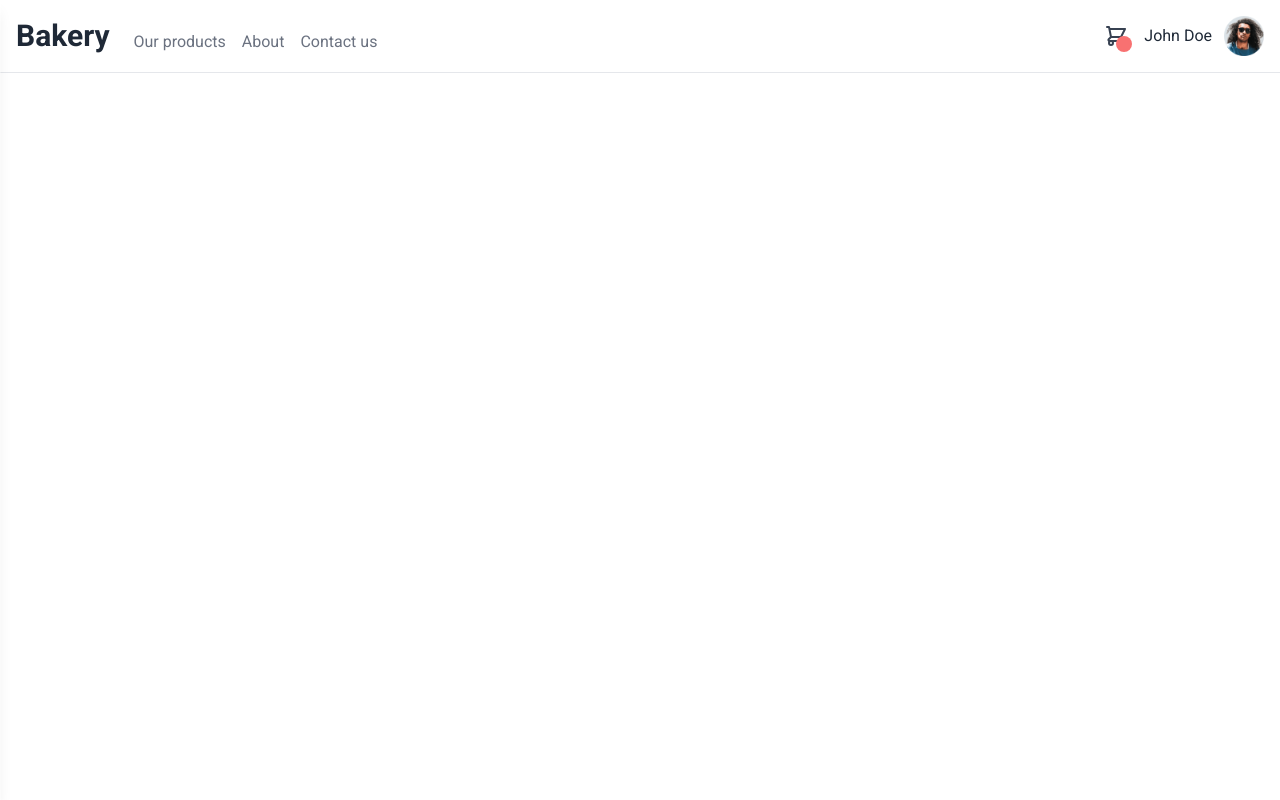
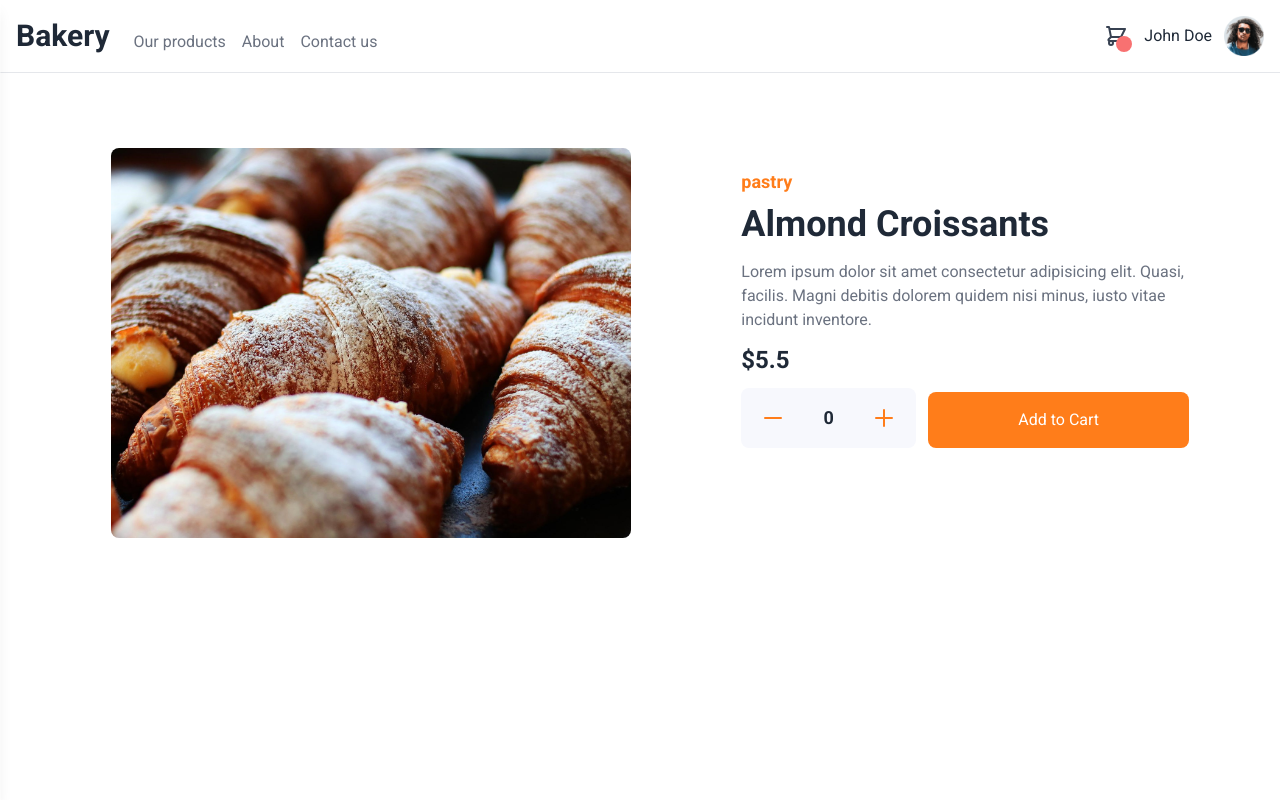
Before and after one commit to LFdeSouza/e-bakery-client, a React (Create React App) app: page /products/1 in a window 1280 px wide. Shown: the top 800 px of the page. Built offline with nearby package versions, Linux system fonts and the light colour scheme; data requests are answered from the project's data file.

Commit message:
product details page

```diff
--- a/src/App.tsx
+++ b/src/App.tsx
@@ -6,6 +6,7 @@ import Header from "./components/shared/Header";
 import Footer from "./components/shared/Footer";
 import Home from "./components/home/Home";
 import ProductsPage from "./components/products/ProductsPage";
+import ProductDetails from "./components/products/ProductDetails";
 //Types
 import { Product } from "./types/Product";
 
@@ -30,6 +31,7 @@ function App() {
           path="/products"
           element={<ProductsPage products={products} />}
         />
+        <Route path="/products/:productId" element={<ProductDetails />} />
       </Routes>
       <Footer />
     </>
--- /dev/null
+++ b/src/components/products/ProductDetails.tsx
@@ -0,0 +1,69 @@
+import React, { useEffect, useState } from "react";
+import { useParams } from "react-router-dom";
+import useImage from "../../hooks/useImage";
+import { Product } from "../../types/Product";
+import { MinusIcon, PlusIcon } from "@heroicons/react/outline";
+
+const ProductDetails = () => {
+  const { productId } = useParams();
+  const [product, setProduct] = useState<Product>({
+    name: "",
+    id: 0,
+    url: "",
+    price: 0,
+    description: "",
+    category: "",
+  });
+  const image = useImage(product.id);
+
+  const fetchProduct = async () => {
+    const res = await fetch(`http://localhost:3000/products/${productId}`);
+    const data = (await res.json()) as Product;
+    setProduct(data);
+  };
+  useEffect(() => {
+    fetchProduct();
+  }, []);
+
+  return (
+    <main className="mx-auto mt-32 mb-80 max-w-7xl">
+      <div className="sm:mx-auto sm:flex sm:w-11/12 sm:justify-between sm:gap-4">
+        <div className="mx-auto w-11/12 sm:max-w-[35rem] sm:p-5">
+          <img
+            className="object-cover w-full h-full rounded-lg"
+            src={image.image}
+            alt={product.name}
+          />
+        </div>
+        <div className="flex flex-col w-11/12 mx-auto mt-10 sm:max-w-md">
+          <h2 className="text-lg font-semibold text-mainOrange">
+            {product.category}
+          </h2>
+          <h3 className="mt-2 text-4xl font-semibold text-gray-800">
+            {product.name}
+          </h3>
+          <p className="mt-4 text-gray-500">{product.description}</p>
+          <p className="mt-3 text-2xl font-semibold text-gray-800">
+            {`$${product.price.toString()}`}
+          </p>
+          <div className="items-center sm:flex sm:justify-between sm:gap-3">
+            <div className="flex items-center justify-between p-4 px-10 mt-3 rounded-lg bg-grayishBlue sm:w-2/5 sm:px-5">
+              <button>
+                <MinusIcon className="w-6 h-6 text-mainOrange" />
+              </button>
+              <p className="text-lg font-bold text-gray-800">0</p>
+              <button>
+                <PlusIcon className="w-6 h-6 text-mainOrange" />
+              </button>
+            </div>
+            <button className="w-full p-4 mt-4 text-white rounded-lg bg-mainOrange hover:bg-orange-600 sm:w-3/5">
+              Add to Cart
+            </button>
+          </div>
+        </div>
+      </div>
+    </main>
+  );
+};
+
+export default ProductDetails;
--- a/src/components/products/ProductItem.tsx
+++ b/src/components/products/ProductItem.tsx
@@ -1,15 +1,20 @@
 import useImage from "../../hooks/useImage";
 import { Product } from "../../types/Product";
+import { useNavigate } from "react-router-dom";
 
 interface Props {
   product: Product;
 }
 
 const ProductItem: React.FC<Props> = ({ product }) => {
+  const navigate = useNavigate();
   const image = useImage(product.id);
 
   return (
-    <div className="p-5 mx-auto cursor-pointer sm:max-w-sm">
+    <div
+      onClick={() => navigate(`/products/${product.id}`)}
+      className="p-4 mx-auto cursor-pointer sm:max-w-sm"
+    >
       <div className="overflow-hidden rounded-lg ">
         <img
           className="object-cover transition-all duration-500 rounded-lg hover:scale-110"
--- a/src/components/products/ProductsPage.tsx
+++ b/src/components/products/ProductsPage.tsx
@@ -1,3 +1,4 @@
+import { useEffect, useState } from "react";
 import { Product } from "../../types/Product";
 import ProductItem from "./ProductItem";
 
@@ -5,13 +6,38 @@ interface Props {
   products: Product[];
 }
 const ProductsPage: React.FC<Props> = ({ products }) => {
+  const [selection, setSelection] = useState("pastry");
+  const [filteredProducts, setFilteredProducts] = useState<Product[]>([]);
+
+  useEffect(() => {
+    setFilteredProducts(products.filter((item) => item.category === selection));
+  }, [selection]);
+
   return (
     <main className="mx-auto mt-32 max-w-7xl">
-      <div className="flex flex-wrap">
-        {products.map((item) => (
+      <div className="flex items-center mb-10">
+        <button
+          onClick={() => setSelection("pastry")}
+          className={`${
+            selection === "pastry" && "underline"
+          } ml-10 rounded-lg text-xl font-semibold text-gray-800 hover:underline`}
+        >
+          Pastry
+        </button>
+        <button
+          onClick={() => setSelection("bakery")}
+          className={`${
+            selection === "bakery" && "underline"
+          } ml-10 rounded-lg text-xl font-semibold text-gray-800 hover:underline`}
+        >
+          Bakery
+        </button>
+      </div>
+      <section className="flex flex-wrap">
+        {filteredProducts.map((item) => (
           <ProductItem product={item} key={item.id} />
         ))}
-      </div>
+      </section>
     </main>
   );
 };
--- a/src/data/data2.json
+++ b/src/data/data2.json
@@ -22,7 +22,7 @@
         "url": "../../assets/images/3.jpg",
         "price": 14.50,
         "description": "Lorem ipsum dolor sit amet consectetur adipisicing elit. Quasi, facilis. Magni debitis dolorem quidem nisi minus, iusto vitae incidunt inventore.",
-        "category": "bakery"
+        "category": "pastry"
       },
       {
         "name": "Cinnamon buns",
@@ -46,7 +46,7 @@
         "url": "../../assets/images/6.jpg",
         "price": 5.50,
         "description": "Lorem ipsum dolor sit amet consectetur adipisicing elit. Quasi, facilis. Magni debitis dolorem quidem nisi minus, iusto vitae incidunt inventore.",
-        "category": "bakery"
+        "category": "pastry"
       },
       {
         "name": "Chocolate macarrons",
@@ -54,7 +54,7 @@
         "url": "../../assets/images/7.jpg",
         "price": 2.50,
         "description": "Lorem ipsum dolor sit amet consectetur adipisicing elit. Quasi, facilis. Magni debitis dolorem quidem nisi minus, iusto vitae incidunt inventore.",
-        "category": "bakery"
+        "category": "pastry"
       },
       {
         "name": "Apple pie",
--- a/tailwind.config.js
+++ b/tailwind.config.js
@@ -9,7 +9,8 @@ module.exports = {
       },
       colors:{
         "mainOrange": "#ff7d1a",
-        "paleOrange": "	#ffede0",
+        "paleOrange": "#ffede0",
+        "grayishBlue": "#F7F8FD"
       },
       fontFamily:{
         roboto: "roboto"
```
